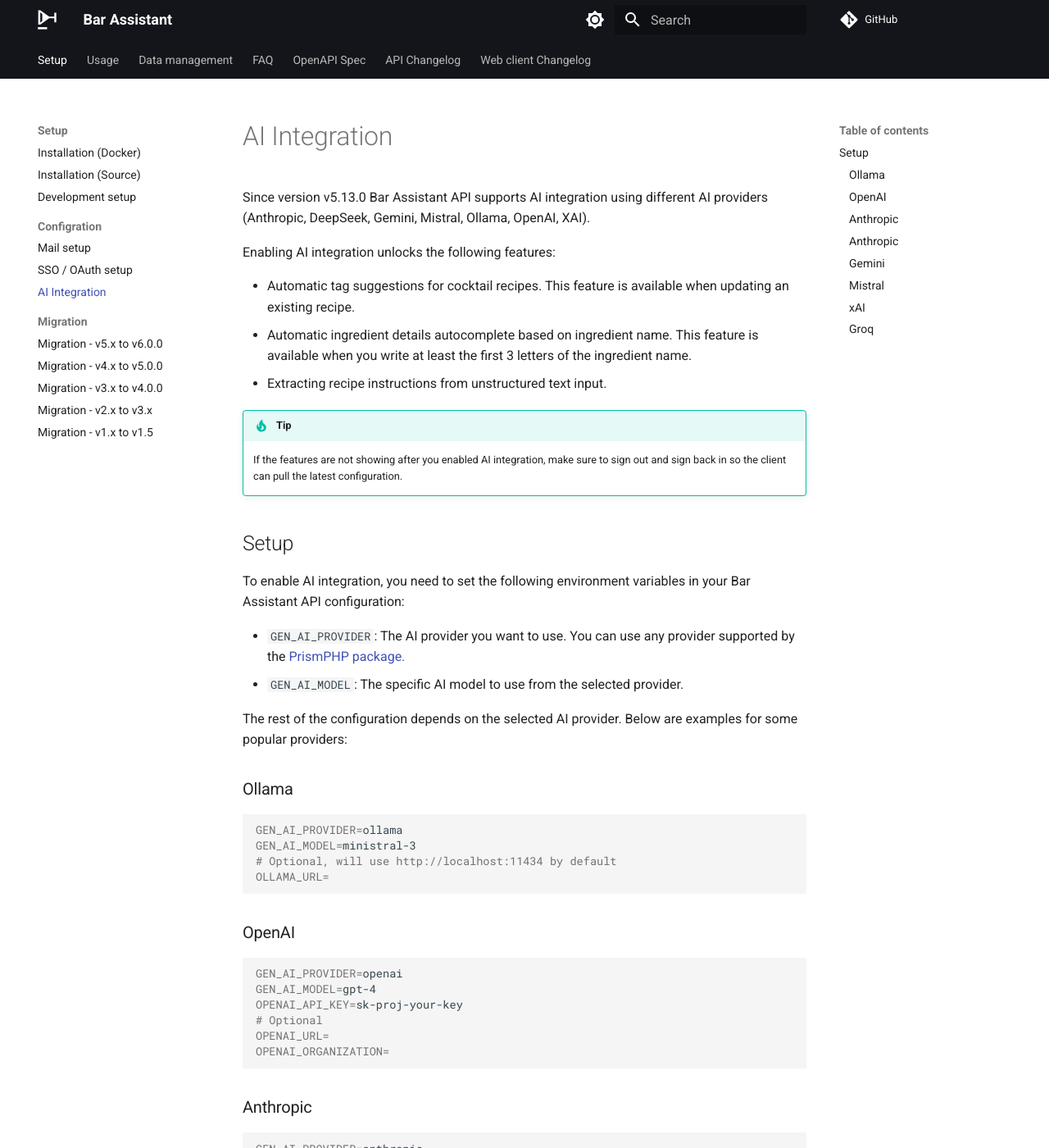
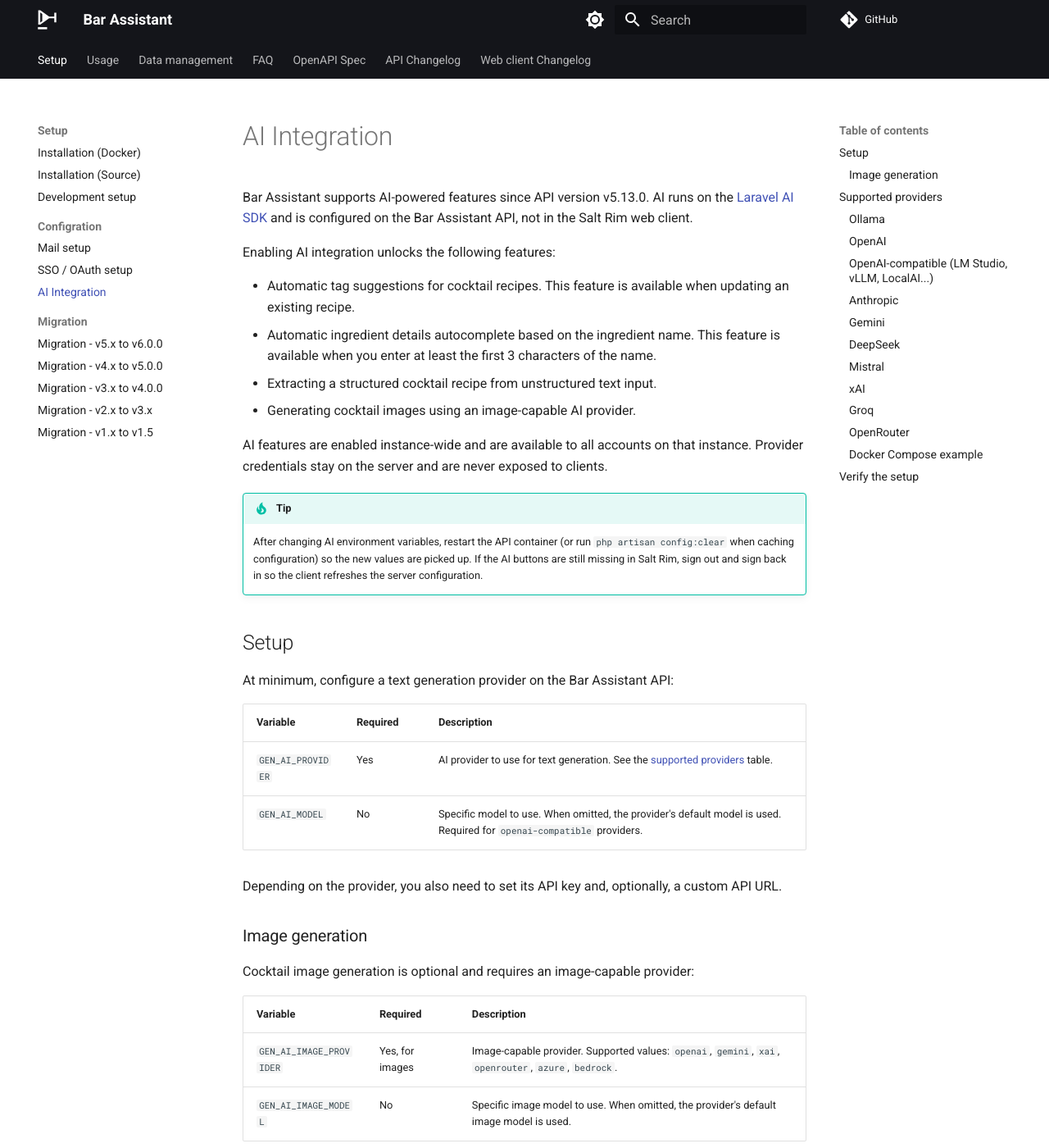
Before and after one commit to bar-assistant/docs, an MkDocs documentation site: the page built from docs/setup/ai-setup-backend.md, in a window 1280 px wide and 1400 px high. Shown: the whole window at 82% size. Built offline with MkDocs 1.6.1 and Material for MkDocs 9.7.7, drawn with Linux system fonts in a browser that asks for light colours; comment, search, counter and statistics services are not loaded; some of the changed text lies outside the part shown.

Commit message:
Update ai setup

````diff
--- a/docs/setup/ai-setup-backend.md
+++ b/docs/setup/ai-setup-backend.md
@@ -1,96 +1,185 @@
 # AI Integration
 
-Since version v5.13.0 Bar Assistant API supports AI integration using different AI providers (Anthropic, DeepSeek, Gemini, Mistral, Ollama, OpenAI, XAI).
+Bar Assistant supports AI-powered features since API version v5.13.0. AI runs on the [Laravel AI SDK](https://laravel.com/docs/ai-sdk) and is configured on the Bar Assistant API, not in the Salt Rim web client.
 
 Enabling AI integration unlocks the following features:
 
 - Automatic tag suggestions for cocktail recipes. This feature is available when updating an existing recipe.
-- Automatic ingredient details autocomplete based on ingredient name. This feature is available when you write at least the first 3 letters of the ingredient name.
-- Extracting recipe instructions from unstructured text input.
+- Automatic ingredient details autocomplete based on the ingredient name. This feature is available when you enter at least the first 3 characters of the name.
+- Extracting a structured cocktail recipe from unstructured text input.
+- Generating cocktail images using an image-capable AI provider.
+
+AI features are enabled instance-wide and are available to all accounts on that instance. Provider credentials stay on the server and are never exposed to clients.
 
 !!! tip
 
-    If the features are not showing after you enabled AI integration, make sure to sign out and sign back in so the client can pull the latest configuration.
+    After changing AI environment variables, restart the API container (or run `php artisan config:clear` when caching configuration) so the new values are picked up. If the AI buttons are still missing in Salt Rim, sign out and sign back in so the client refreshes the server configuration.
 
 ## Setup
 
-To enable AI integration, you need to set the following environment variables in your Bar Assistant API configuration:
+At minimum, configure a text generation provider on the Bar Assistant API:
 
-- `GEN_AI_PROVIDER`: The AI provider you want to use. You can use any provider supported by the [PrismPHP package.](https://prismphp.com/)
-- `GEN_AI_MODEL`: The specific AI model to use from the selected provider.
+| Variable | Required | Description |
+|----------|----------|-------------|
+| `GEN_AI_PROVIDER` | Yes | AI provider to use for text generation. See the [supported providers](#supported-providers) table. |
+| `GEN_AI_MODEL` | No | Specific model to use. When omitted, the provider's default model is used. Required for `openai-compatible` providers. |
 
-The rest of the configuration depends on the selected AI provider. Below are examples for some popular providers:
+Depending on the provider, you also need to set its API key and, optionally, a custom API URL.
+
+### Image generation
+
+Cocktail image generation is optional and requires an image-capable provider:
+
+| Variable | Required | Description |
+|----------|----------|-------------|
+| `GEN_AI_IMAGE_PROVIDER` | Yes, for images | Image-capable provider. Supported values: `openai`, `gemini`, `xai`, `openrouter`, `azure`, `bedrock`. |
+| `GEN_AI_IMAGE_MODEL` | No | Specific image model to use. When omitted, the provider's default image model is used. |
+
+Image generation is only available when both `GEN_AI_PROVIDER` and `GEN_AI_IMAGE_PROVIDER` are set.
+
+## Supported providers
+
+| Provider | `GEN_AI_PROVIDER` | Credentials and options | Images |
+|----------|-------------------|-------------------------|--------|
+| Ollama | `ollama` | `OLLAMA_URL` (default `http://localhost:11434`), optional `OLLAMA_API_KEY` | No |
+| LM Studio / OpenAI-compatible | `openai-compatible` | `OPENAI_COMPATIBLE_URL`, optional `OPENAI_COMPATIBLE_API_KEY`; `GEN_AI_MODEL` is required | No |
+| OpenAI | `openai` | `OPENAI_API_KEY`, optional `OPENAI_URL` | Yes |
+| Anthropic | `anthropic` | `ANTHROPIC_API_KEY`, optional `ANTHROPIC_URL` | No |
+| Gemini | `gemini` | `GEMINI_API_KEY`, optional `GEMINI_URL` | Yes |
+| DeepSeek | `deepseek` | `DEEPSEEK_API_KEY` | No |
+| Mistral | `mistral` | `MISTRAL_API_KEY` | No |
+| xAI | `xai` | `XAI_API_KEY` | Yes |
+| Groq | `groq` | `GROQ_API_KEY` | No |
+| OpenRouter | `openrouter` | `OPENROUTER_API_KEY` | Yes |
+| Azure OpenAI | `azure` | `AZURE_OPENAI_API_KEY`, `AZURE_OPENAI_URL`, `AZURE_OPENAI_DEPLOYMENT` | Yes |
+| Amazon Bedrock | `bedrock` | `AWS_BEDROCK_REGION` and either `AWS_BEARER_TOKEN_BEDROCK` or `AWS_ACCESS_KEY_ID` + `AWS_SECRET_ACCESS_KEY` | Yes |
+
+The selected model needs to support structured output (JSON schema), since recipe, tag, and ingredient generation rely on structured responses. If a model or provider does not support structured output, those endpoints will return an error.
 
 ### Ollama
+
 ```sh
 GEN_AI_PROVIDER=ollama
-GEN_AI_MODEL=ministral-3
-# Optional, will use http://localhost:11434 by default
-OLLAMA_URL=
+GEN_AI_MODEL=qwen3.5:4b
+# Optional, this is the default
+OLLAMA_URL=http://localhost:11434
 ```
 
+!!! note
+
+    If the API runs in Docker, `localhost` refers to the container itself. Use `http://host.docker.internal:11434` (or your Ollama service name) to reach an Ollama instance running on the host.
+
 ### OpenAI
+
 ```sh
 GEN_AI_PROVIDER=openai
-GEN_AI_MODEL=gpt-4
-OPENAI_API_KEY=sk-proj-your-key
+GEN_AI_MODEL=gpt-6.1-sol
+OPENAI_API_KEY=sk-your-key
 # Optional
-OPENAI_URL=
-OPENAI_ORGANIZATION=
+OPENAI_URL=https://api.openai.com/v1
+```
+
+To enable image generation with OpenAI:
+
+```sh
+GEN_AI_IMAGE_PROVIDER=openai
+GEN_AI_IMAGE_MODEL=gpt-image-2.5-flare
+```
+
+### OpenAI-compatible (LM Studio, vLLM, LocalAI...)
+
+`openai-compatible` has no default model, so `GEN_AI_MODEL` is required.
+
+```sh
+GEN_AI_PROVIDER=openai-compatible
+GEN_AI_MODEL=qwen/qwen3-8b
+OPENAI_COMPATIBLE_URL=http://localhost:1234/v1
+OPENAI_COMPATIBLE_API_KEY=lm-studio
 ```
 
 ### Anthropic
+
 ```sh
 GEN_AI_PROVIDER=anthropic
-GEN_AI_MODEL=claude-2
-ANTHROPIC_API_KEY=
-ANTHROPIC_API_VERSION=
+GEN_AI_MODEL=claude-sonnet-5-5
+ANTHROPIC_API_KEY=your-key
 # Optional
-ANTHROPIC_DEFAULT_THINKING_BUDGET=
-ANTHROPIC_BETA=
-```
-
-### Anthropic
-```sh
-GEN_AI_PROVIDER=deepseek
-GEN_AI_MODEL=deepseek-chat
-DEEPSEEK_API_KEY=
-# Optional
-DEEPSEEK_URL=
+ANTHROPIC_URL=https://api.anthropic.com/v1
 ```
 
 ### Gemini
+
 ```sh
 GEN_AI_PROVIDER=gemini
-GEN_AI_MODEL=gemini-2.0-flash
-GEMINI_API_KEY=
-# Optional
-GEMINI_URL=
+GEN_AI_MODEL=gemini-3.8-flash
+GEMINI_API_KEY=your-key
+```
+
+To enable image generation with Gemini:
+
+```sh
+GEN_AI_IMAGE_PROVIDER=gemini
+GEN_AI_IMAGE_MODEL=gemini-3.1-flash-image
+```
+
+### DeepSeek
+
+```sh
+GEN_AI_PROVIDER=deepseek
+GEN_AI_MODEL=deepseek-flash
+DEEPSEEK_API_KEY=your-key
 ```
 
 ### Mistral
+
 ```sh
 GEN_AI_PROVIDER=mistral
-GEN_AI_MODEL=magistral-medium-latest
-MISTRAL_API_KEY=
-# Optional
-MISTRAL_URL=
+GEN_AI_MODEL=mistral-large-2512
+MISTRAL_API_KEY=your-key
 ```
 
 ### xAI
+
 ```sh
 GEN_AI_PROVIDER=xai
-GEN_AI_MODEL=grok-4
-XAI_API_KEY=
-# Optional
-XAI_URL=
+GEN_AI_MODEL=grok-4.7
+XAI_API_KEY=your-key
 ```
 
 ### Groq
+
 ```sh
 GEN_AI_PROVIDER=groq
-GEN_AI_MODEL=llama-3.3-70b-versatile
-GROQ_API_KEY=
-# Optional
-GROQ_URL=
+GEN_AI_MODEL=openai/gpt-oss-120b
+GROQ_API_KEY=your-key
 ```
+
+### OpenRouter
+
+```sh
+GEN_AI_PROVIDER=openrouter
+GEN_AI_MODEL=anthropic/claude-sonnet-5.5
+OPENROUTER_API_KEY=your-key
+```
+
+### Docker Compose example
+
+```yaml title="docker-compose.yml"
+bar-assistant:
+    environment:
+      - GEN_AI_PROVIDER=ollama
+      - GEN_AI_MODEL=qwen3.5:4b
+      - OLLAMA_URL=http://host.docker.internal:11434
+```
+
+## Verify the setup
+
+Once the API is restarted, visit your Salt Rim instance and check that the AI features are available:
+
+- Cocktail create/edit form: an AI generate button appears in the tags input for existing cocktails.
+- Cocktail edit form: a generate image button appears in the image section for existing cocktails.
+- Cocktail details: a generate image action is available in the cocktail actions.
+- Ingredient create/edit form: an AI generate button appears in the name input after entering at least 3 characters.
+- Cocktail import: the "Import from text" option uses AI to parse an unstructured recipe.
+
+The client reads the `is_ai_enabled` and `is_ai_image_enabled` flags from the API server status endpoint, so no AI configuration is needed in Salt Rim itself.
````
Also changed, not shown: docs/setup/ai-setup.md (deleted, +0 -42 lines).
